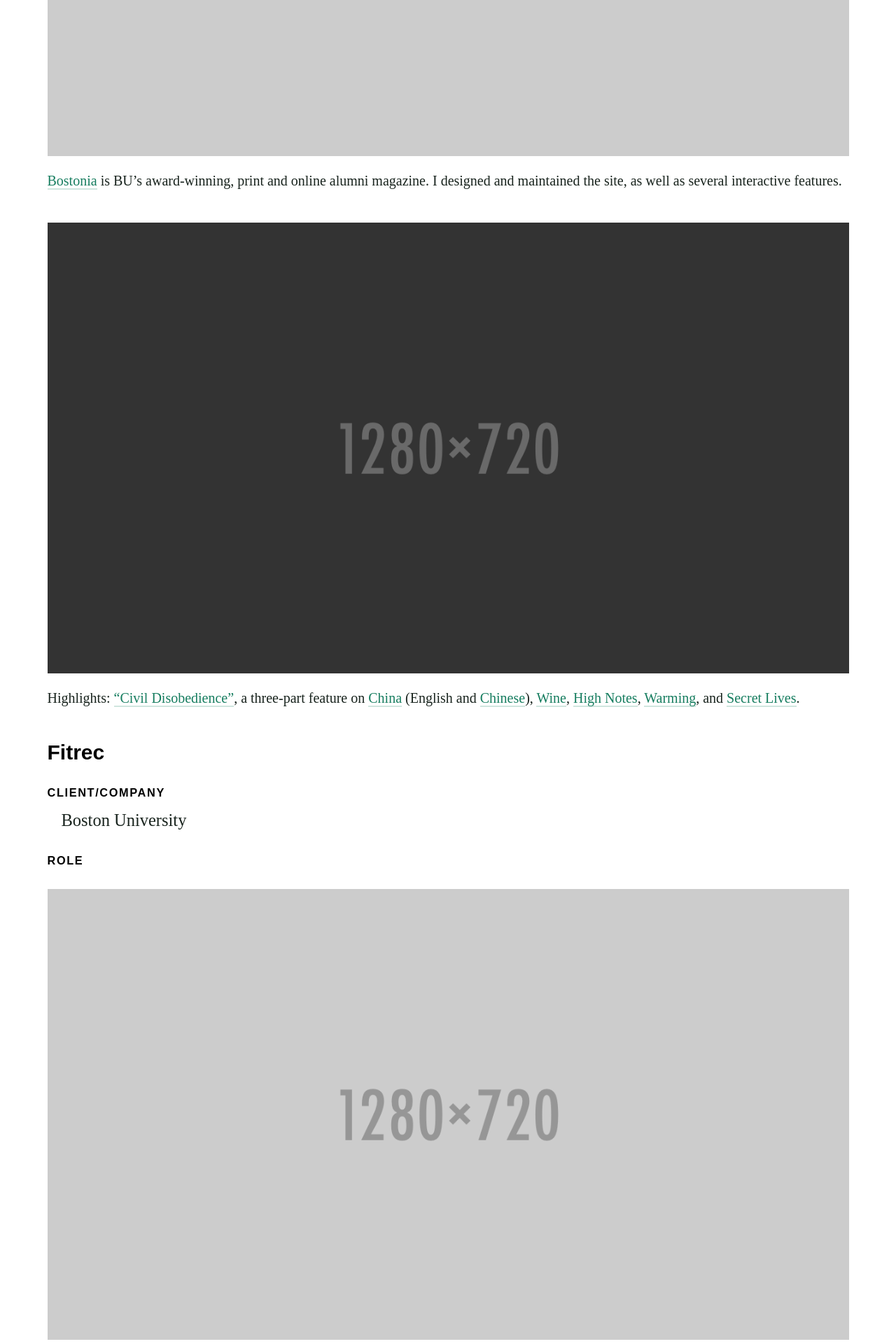
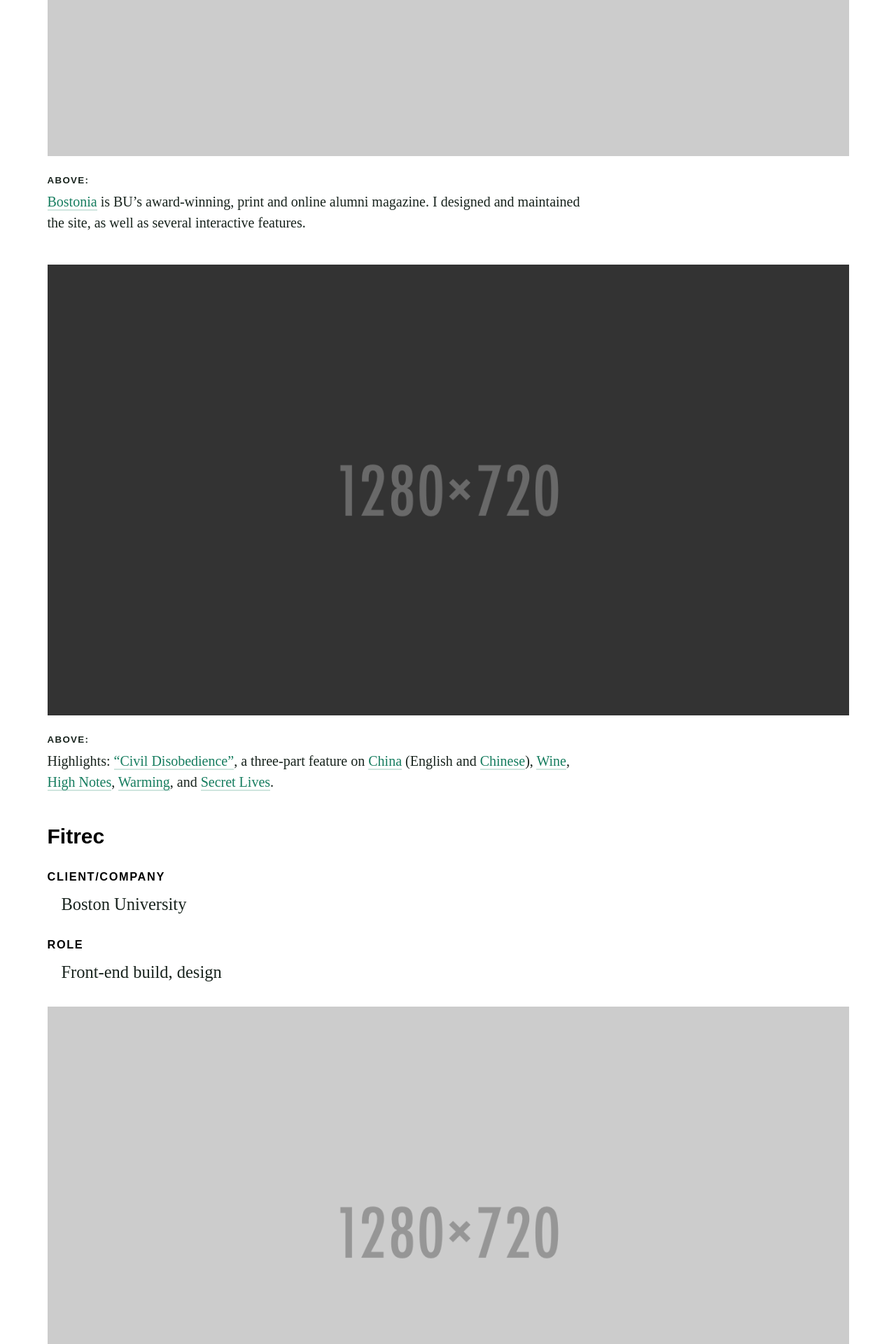
Before and after one commit to whbassignani/whbassignani.github.io, a Jekyll site: the page built from work/index.html, in a window 1280 px wide. Shown: the part 898-2818 px from the top of the page at 70% size. Built offline with Jekyll 4.4.1, drawn with Linux system fonts in a browser that asks for light colours; some web fonts are replaced; some of the changed text lies outside the part shown.

Commit message:
Work page: added roll, images, and image captions

```diff
--- a/css/main.scss
+++ b/css/main.scss
@@ -24,6 +24,7 @@
 // Page-specific
 @import "homepage";
 @import "styleguide";
+@import "work";
 
 // Vendor/plugin-specific
 @import "fluidbox";
--- a/scss/_content.scss
+++ b/scss/_content.scss
@@ -17,6 +17,10 @@
   margin-top: $gutter-small;
 
   @media ($bp-small) {
+    margin-top: $gutter-smallest;
+  }
+
+  @media ($bp-medium) {
     margin-top: 0;
   }
 }
--- a/scss/image.scss
+++ b/scss/_image.scss
@@ -19,7 +19,7 @@
 }
 
 .photo .caption {
-  margin: $gutter-small $gutter-smallest 0;
+  margin: $gutter-smaller $gutter-smaller 0;
   font-size: $type-small;
 
   @media ($bp-smaller) {
@@ -31,4 +31,8 @@
     margin-top: $gutter-small;
     font-size: $type-medium;
   }
+
+  @media ($bp-large) {
+    width: 66.66666667%;
+  }
 }
--- /dev/null
+++ b/scss/_work.scss
@@ -0,0 +1,9 @@
+.archive-work .caption:before {
+  @include bold-spaced-type;
+
+  content: "Above:";
+  display: block;
+  font-family: $sans-serif;
+  font-size: #{1/$type-ratio/$type-ratio}em;
+  line-height: $line-height * $type-ratio * $type-ratio;
+}
```
Also changed, not shown: _posts/work/2014-02-04-bu-experts.md (+1 -0 lines), _posts/work/2014-06-04-bu-fitrec.md (+1 -0 lines), _posts/writing/2016-01-01-test3.md (+1 -1 lines).
